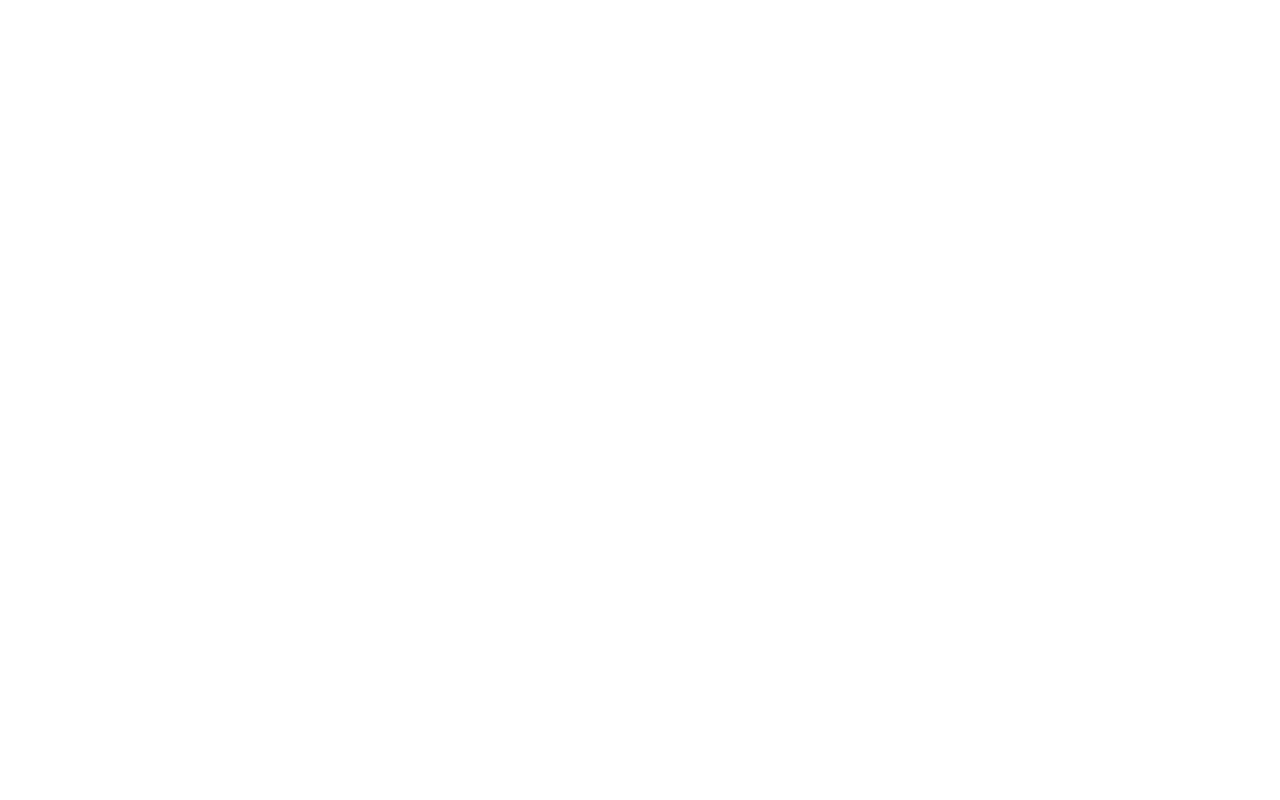
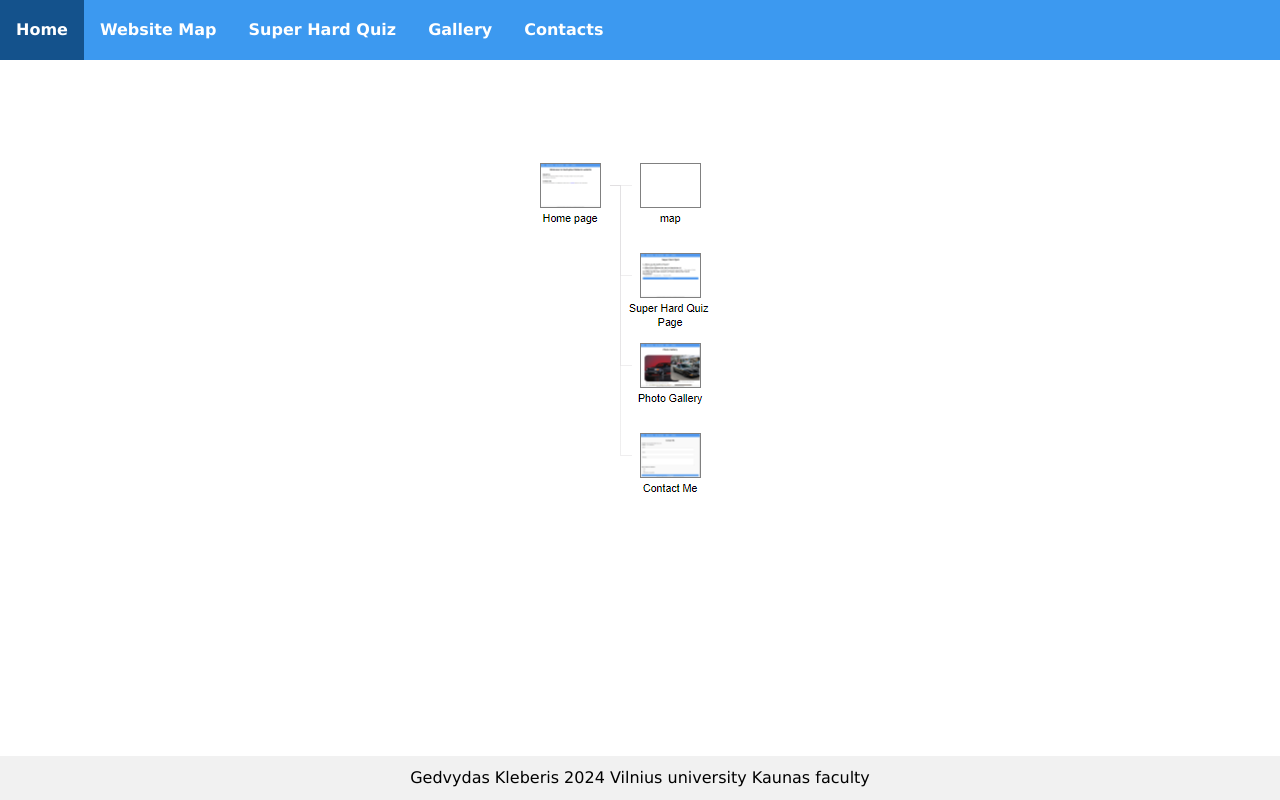
Before and after one commit to Gedve17/Gedve17.github.io, a plain HTML site: page map.html in a window 1280 px wide. Drawn offline with Linux system fonts and the light colour scheme.

Commit message:
Add files via upload

```diff
--- a/map.html
+++ b/map.html
@@ -0,0 +1,41 @@
+<!DOCTYPE html>
+<html>
+
+<head>
+    <meta charset="UTF-8">
+    <meta name="viewport" content="width=device-width, initial-scale=1.0">
+    <meta name="description" content="A history quiz to test your knowledge about significant historical events and figures.">
+    <meta name="keywords" content="History, Quiz, Gallery, Trivia, Learning">
+    <meta name="author" content="Gedvydas Kleberis">
+    <meta name="date" content="2024-10-13">
+    <meta http-equiv="expires" content="2099-10-13">
+    <meta name="robots" content="index, follow">
+    <title>Website map</title>
+    <link rel="stylesheet" type="text/css" href="style.css">
+</head>
+<body>
+
+    <nav>
+
+        <ul>
+            <li><a href="index.html">Home</a></li>
+            <li><a href="map.html">Website Map</a></li>
+            <li><a href="quiz.html">Super Hard Quiz</a></li>
+            <li><a href="gallery.html">Gallery</a></li>
+            <li><a href="contacts.html">Contacts</a></li>
+        </ul>
+
+    </nav>
+
+    <section class="map">
+        <figure class="gallery-item">
+            <img src="map.png" alt="Website map">
+            </figure>
+        </section>
+            <footer>
+                <p>Gedvydas Kleberis 2024 Vilnius university Kaunas faculty</p>
+            </footer>
+</body>
+
+
+</html>
--- a/style.css
+++ b/style.css
@@ -179,3 +179,21 @@ button {
     button:hover {
         background-color: rgb(20, 82, 140);
     }
+    /* Map */
+.map {
+    display: flex;
+    justify-content: center;
+    align-items: center;
+    height: calc(100vh - 120px);
+    margin: 0;
+}
+
+.map-image {
+    max-width: 80%;
+    height: auto;
+    border-radius: 15px;
+    box-shadow: 0 4px 10px rgba(0, 0, 0, 0.2);
+}
+figure {
+    margin: 0;
+}
```
Also changed, not shown: quiz.html (+2 -2 lines), map.png (added).
